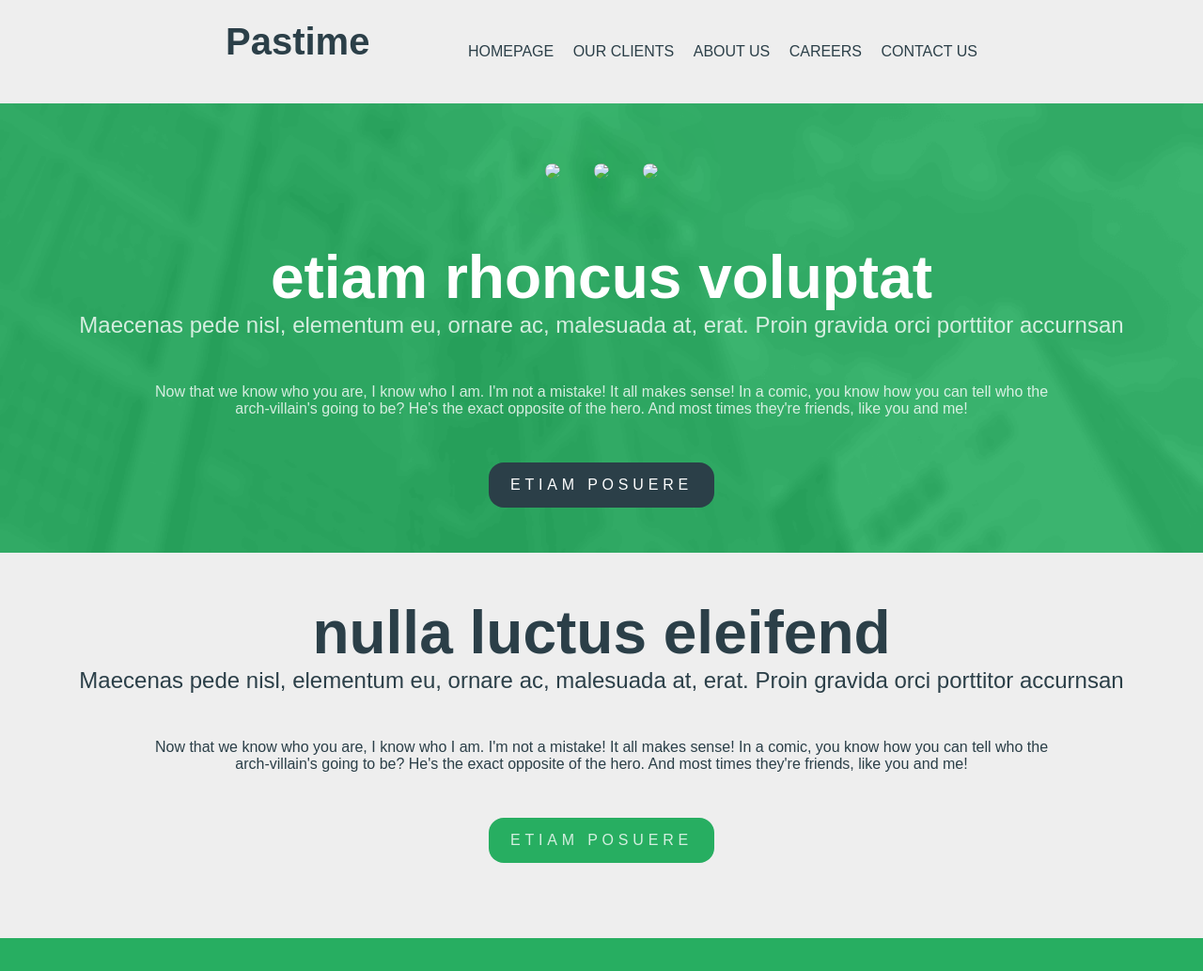
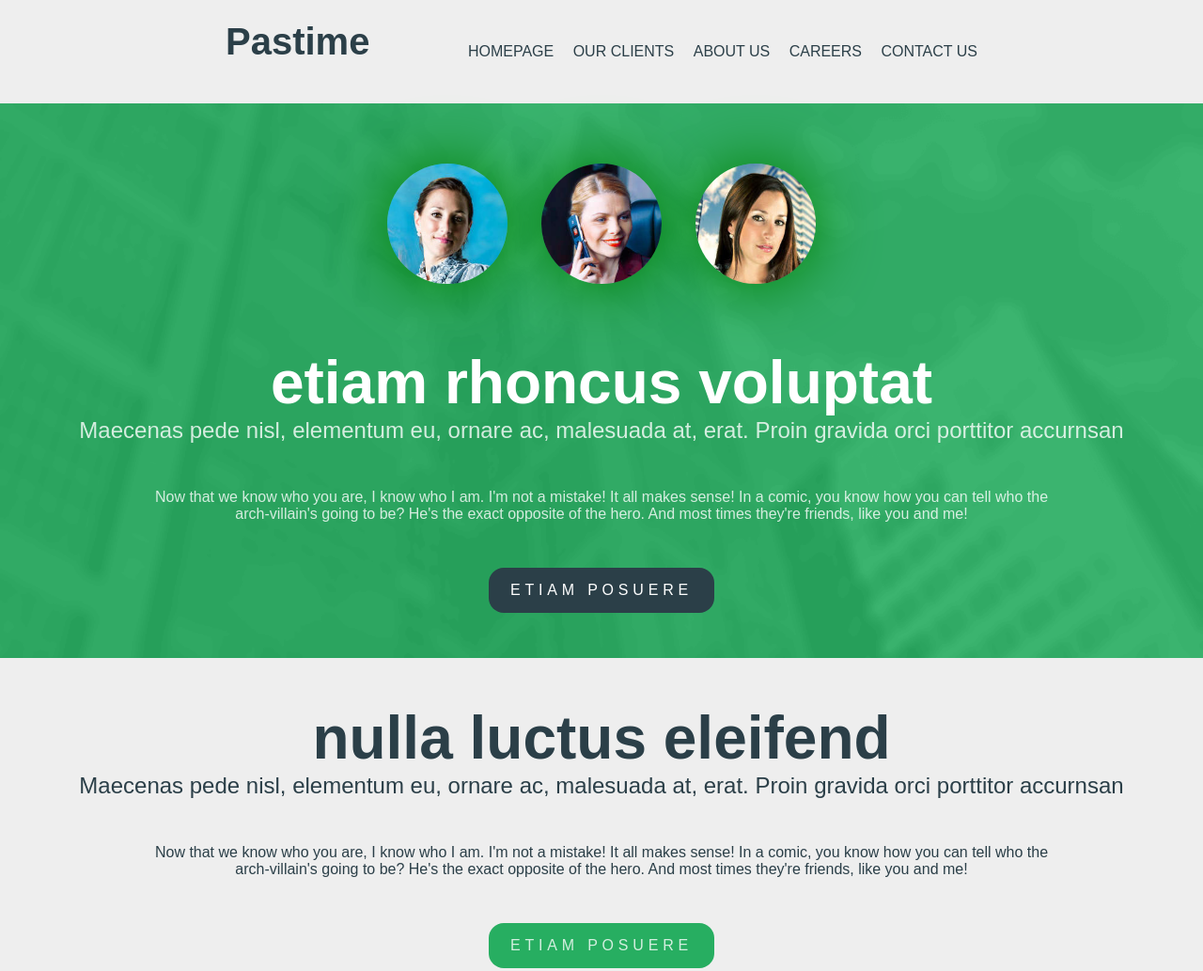
Before and after one commit to Dameluccia/challenge3, a plain HTML site: page index.html in a window 1280 px wide. Shown: the top 1033 px of the page at 94% size. Drawn offline with Linux system fonts and the light colour scheme; the site is published under a folder, as on GitHub Pages, so addresses that start at the root find nothing; a web font is replaced by a local one.

Commit message:
gh-pages

```diff
--- a/index.html
+++ b/index.html
@@ -22,9 +22,9 @@
     <div style="clear:both;"></div>
       <main>
         <div class="div1">
-          <img class="borderrond" src="/pic01.jpg">
-          <img class="borderrond" src="/pic02.jpg">
-          <img class="borderrond" src="/pic03.jpg">
+          <img class="borderrond" src="./pic01.jpg">
+          <img class="borderrond" src="./pic02.jpg">
+          <img class="borderrond" src="./pic03.jpg">
             <h1>etiam rhoncus voluptat</h1>
               <h4 class="h4">Maecenas pede nisl, elementum eu, ornare ac, malesuada at, erat.
           Proin gravida orci porttitor accurnsan
```
